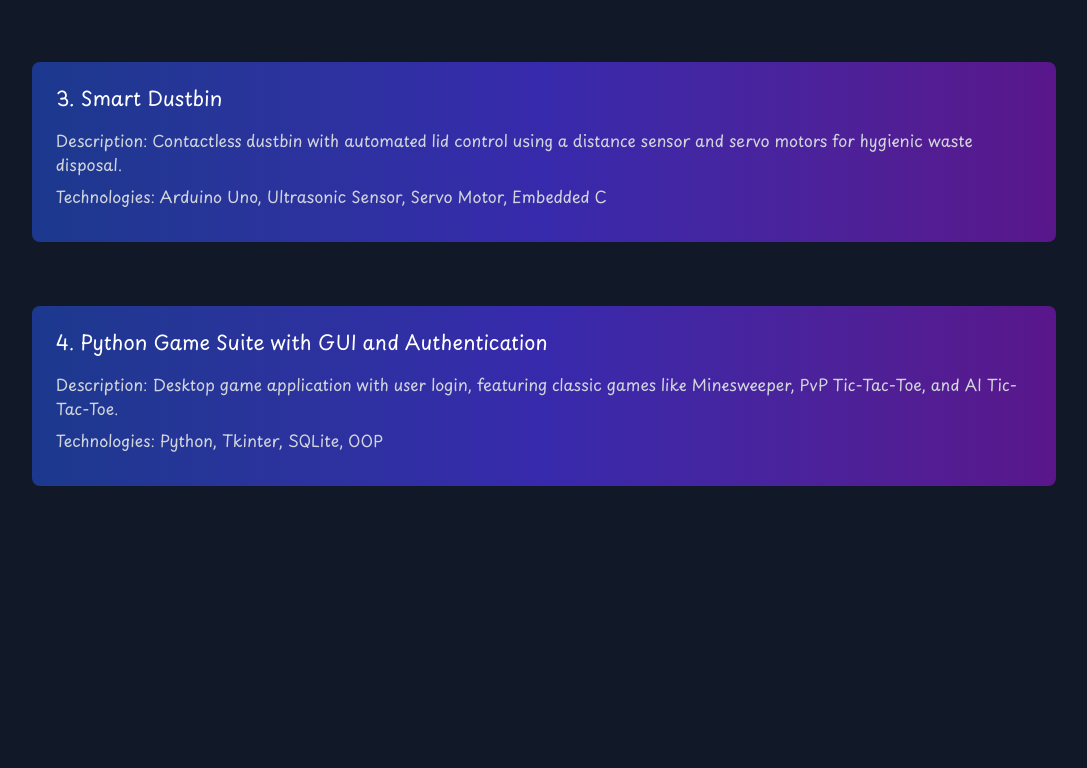
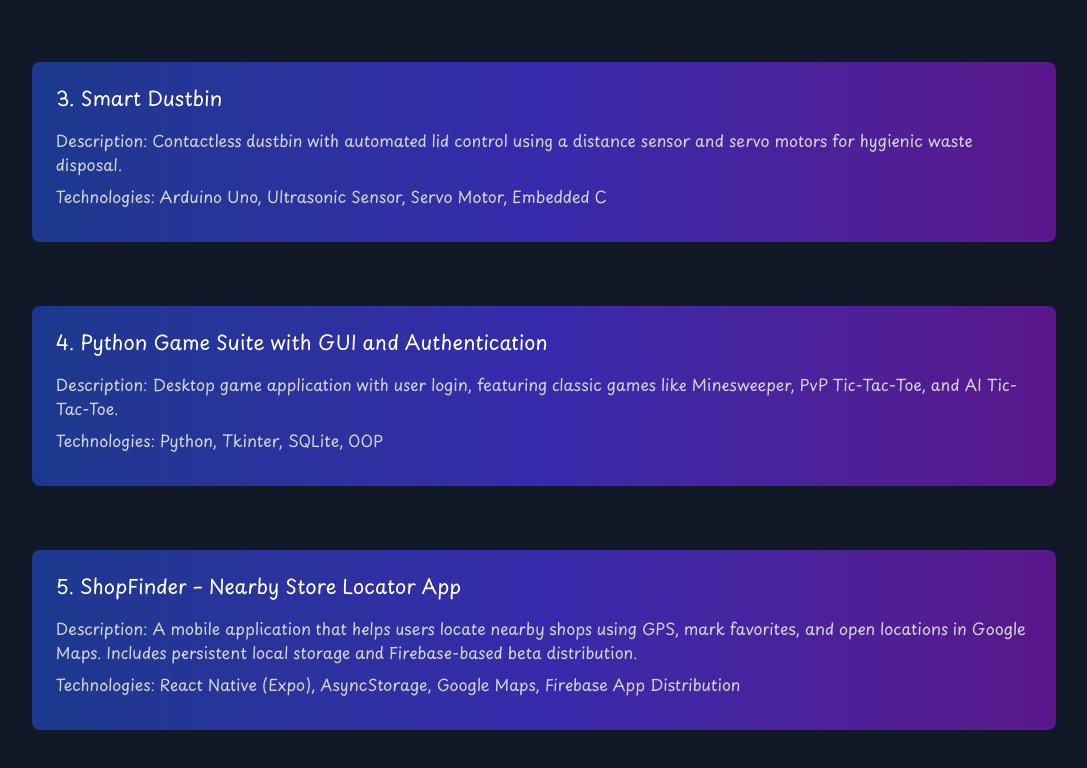
Before and after one commit to Hunter69240/resume-website, a React (Vite) app: page / in a window 1280 px wide. Shown: the part 2049-2817 px from the top of the page, without its empty margins (45-1132 px from the left). Before the commit the page ends 2599 px from the top, so only its background shows below. Built offline with nearby package versions, Linux system fonts and the light colour scheme; the HTML template or start-up script is replaced by a standard one.

Commit message:
CV and Project updated (ShopFinder)

```diff
--- a/src/Components/Projects.jsx
+++ b/src/Components/Projects.jsx
@@ -34,8 +34,16 @@ function Projects(){
             Desc="Description: Desktop game application with user login, featuring
             classic games like Minesweeper, PvP Tic-Tac-Toe, and AI Tic-Tac-Toe."
             Tech="Technologies: Python, Tkinter, SQLite, OOP"
+            />
 
+            <ProjectsCards
+            title="5. ShopFinder – Nearby Store Locator App"
+            Desc="Description: A mobile application that helps users locate nearby shops using GPS, mark favorites, and open locations in Google Maps. Includes persistent local storage and Firebase-based beta distribution."
+            Tech="Technologies: React Native (Expo), AsyncStorage, Google Maps, Firebase App Distribution"
             />
+
+
+
         </>
     )
 }
```
Also changed, not shown: 1 other file (tests, documents, lock files or other folders).
